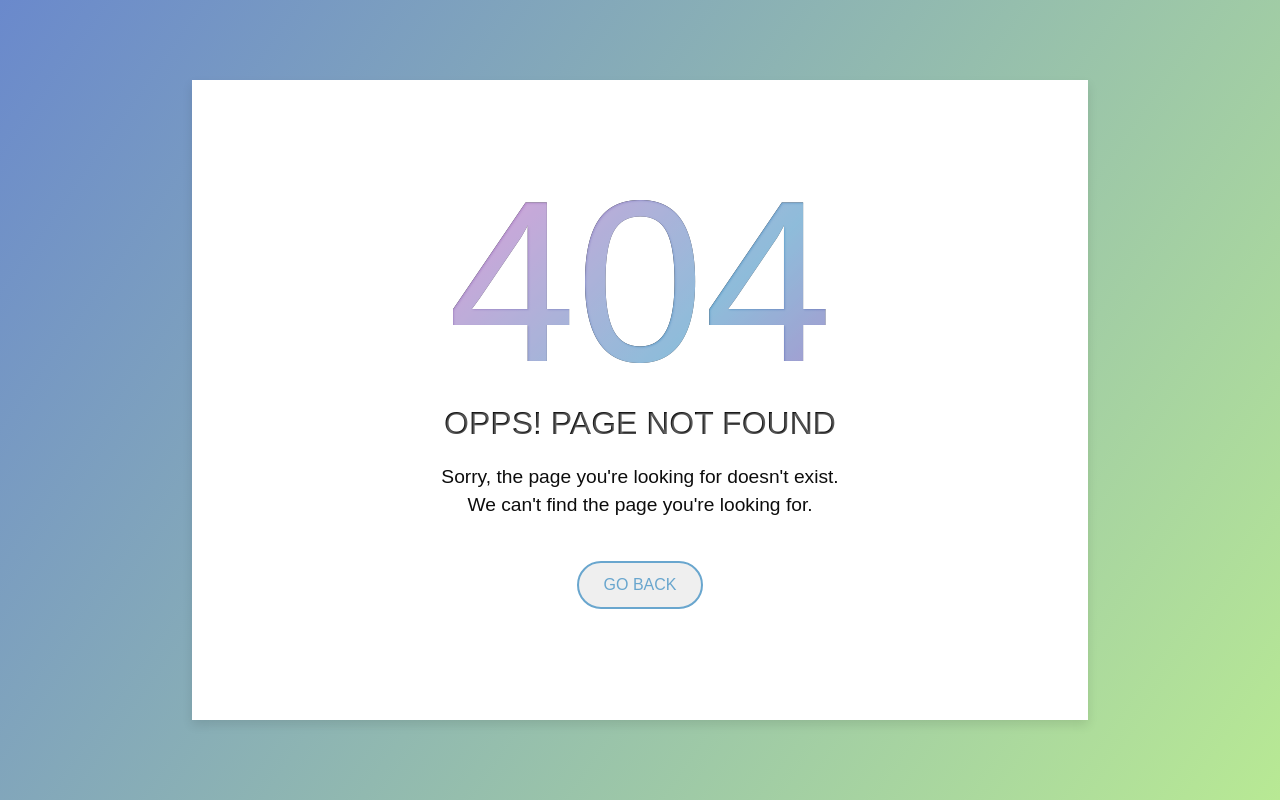
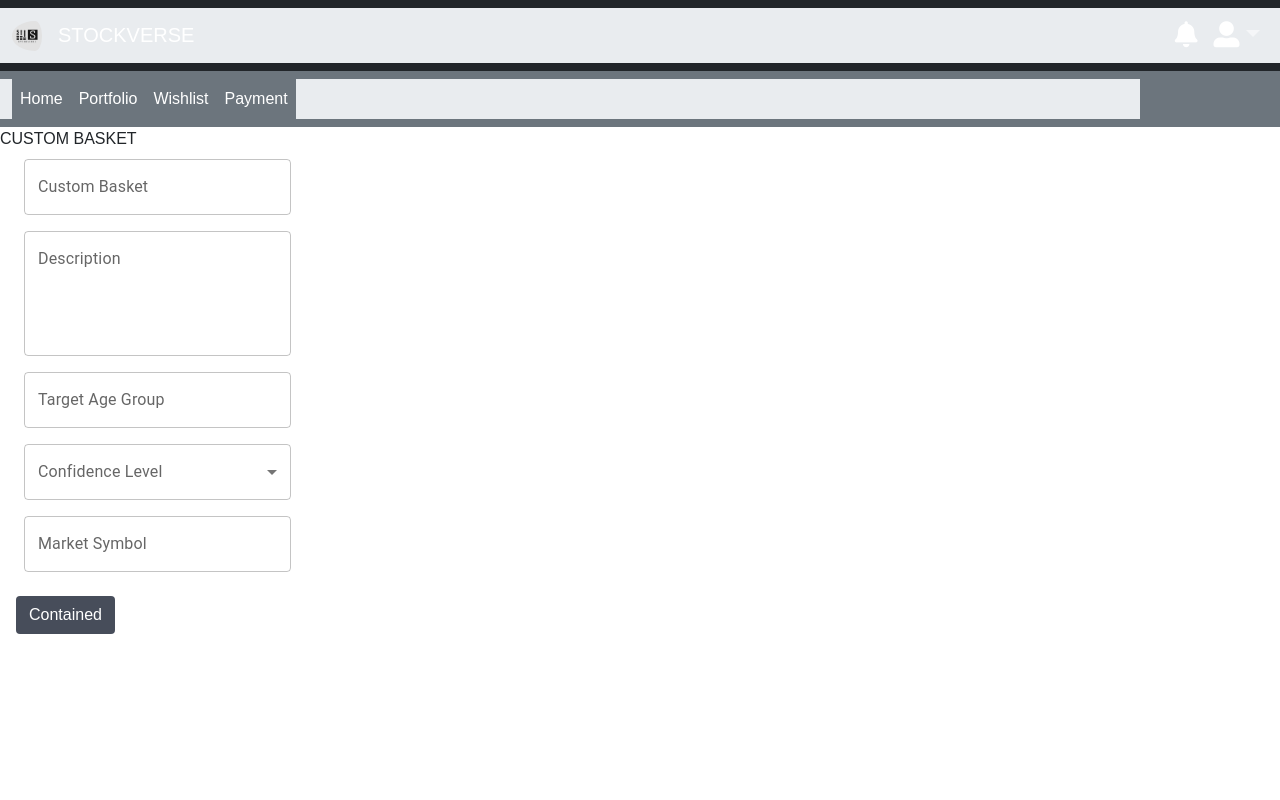
Before and after one commit to srk1195/stockverse-front-end, a React (Create React App) app in the folder stockverse/: page /customBasketForm in a window 1280 px wide. Before the commit this address had no page. Built offline with nearby package versions, Linux system fonts and the light colour scheme.

Commit message:
Custom basket Design

```diff
--- a/stockverse/package.json
+++ b/stockverse/package.json
@@ -3,9 +3,10 @@
   "version": "0.1.0",
   "private": true,
   "dependencies": {
-    "@emotion/react": "^11.8.1",
+    "@emotion/react": "^11.8.2",
     "@emotion/styled": "^11.8.1",
-    "@mui/material": "^5.4.3",
+    "@mui/material": "^5.5.2",
+    "@mui/styled-engine-sc": "^5.5.2",
     "@testing-library/jest-dom": "^5.16.2",
     "@testing-library/react": "^12.1.2",
     "@testing-library/user-event": "^13.5.0",
@@ -16,6 +17,7 @@
     "react-dom": "^17.0.2",
     "react-router-dom": "^6.2.1",
     "react-scripts": "5.0.0",
+    "styled-components": "^5.3.5",
     "web-vitals": "^2.1.4"
   },
   "scripts": {
--- a/stockverse/src/App.js
+++ b/stockverse/src/App.js
@@ -1,38 +1,40 @@
-
-import './App.css';
-import { Routes, Route} from 'react-router-dom'
-import PageNotFound from './components/Pages/PageNotFound';
-import Form from './components/Pages/Form';
-import Home from './components/Pages/Home';
-import AdminDashboard from './components/Pages/AdminDashboard';
-import Payment from './components/Pages/Payment'
-import Portfolio from './components/Pages/Portfolio'
-import Dashboard from './components/Pages/Dashboard'
-import Wishlist from './components/Pages/Wishlist';
-import Register from './components/Pages/Register';
-import UsersList from './components/Pages/UserList';
-import Profile from './components/Pages/Profile';
+import "./App.css";
+import { Routes, Route } from "react-router-dom";
+import PageNotFound from "./components/Pages/PageNotFound";
+import Form from "./components/Pages/Form";
+import Home from "./components/Pages/Home";
+import AdminDashboard from "./components/Pages/AdminDashboard";
+import Payment from "./components/Pages/Payment";
+import Portfolio from "./components/Pages/Portfolio";
+import Dashboard from "./components/Pages/Dashboard";
+import Wishlist from "./components/Pages/Wishlist";
+import Register from "./components/Pages/Register";
+import UsersList from "./components/Pages/UserList";
+import Profile from "./components/Pages/Profile";
+import CustomBasketForm from "./components/Pages/CustomBasketForm";
+import CustomBasketList from "./components/Pages/CustomBasketList";
 function App() {
-
   return (
     <>
-    <Routes>
-       <Route exact path='/' element={ <Form />}  />
-       <Route exact path='/login' element={ <Form />}  />
-       <Route exact path='/register' element={ <Register />}/>
-       <Route exact path='/home' element={ <Home/>}/>
-       <Route exact path='/dashboard' element={ <Dashboard />}/>
-       <Route exact path='/payment' element={ <Payment />}/>
-       <Route exact path='/portfolio' element={ <Portfolio />}/>
-       <Route exact path='/wishlist' element={ <Wishlist />}/>
-       <Route exact path='/admin' element={<AdminDashboard/>}/>
-       <Route path="/usersList">
+      <Routes>
+        <Route exact path="/" element={<Form />} />
+        <Route exact path="/login" element={<Form />} />
+        <Route exact path="/register" element={<Register />} />
+        <Route exact path="/home" element={<Home />} />
+        <Route exact path="/dashboard" element={<Dashboard />} />
+        <Route exact path="/payment" element={<Payment />} />
+        <Route exact path="/portfolio" element={<Portfolio />} />
+        <Route exact path="/wishlist" element={<Wishlist />} />
+        <Route exact path="/admin" element={<AdminDashboard />} />
+        <Route exact path="/customBasketForm" element={<CustomBasketForm />} />
+        <Route exact path="/customBasketList" element={<CustomBasketList />} />
+        <Route path="/usersList">
           <Route path=":userId" element={<Profile></Profile>}></Route>
           <Route index element={<UsersList></UsersList>}></Route>
         </Route>
 
-       <Route exact path='*' element={ <PageNotFound />}/>
-     </Routes>
+        <Route exact path="*" element={<PageNotFound />} />
+      </Routes>
     </>
   );
 }
--- /dev/null
+++ b/stockverse/src/components/Css/CustomBasket.css
@@ -0,0 +1,8 @@
+.vertical-center {
+  align-items: center;
+}
+.container {
+  background-color: #e9ecef;
+  height: 100%;
+  width: 100%;
+}
--- /dev/null
+++ b/stockverse/src/components/Pages/CustomBasketForm.js
@@ -0,0 +1,156 @@
+import { Navigation } from "./Navigation";
+import "../Css/CustomBasket.css";
+import * as React from "react";
+import Box from "@mui/material/Box";
+import TextField from "@mui/material/TextField";
+import MenuItem from "@mui/material/MenuItem";
+import { useTheme } from "@mui/material/styles";
+import InputLabel from "@mui/material/InputLabel";
+import FormControl from "@mui/material/FormControl";
+import Select from "@mui/material/Select";
+import { Alert, Button } from "react-bootstrap";
+
+const CustomBasketAdmin = () => {
+  const theme = useTheme();
+
+  const [basketName, setBasketName] = React.useState("");
+  const [description, setDescription] = React.useState("");
+  const [ageGroup, setAgeGroup] = React.useState("");
+  const [confidenceLevel, setConfidenceLevel] = React.useState("");
+  const [marketSymbol, setMarketSymbol] = React.useState([]);
+  const [isVisibility, setIsVisibility] = React.useState(false);
+
+  const addCustomBasket = () => {
+    const requestOptions = {
+      method: "POST",
+      headers: { "Content-Type": "application/json" },
+      body: JSON.stringify({
+        basket_name: basketName,
+        description: description,
+        age_group: ageGroup,
+        confidence_level: confidenceLevel,
+        market_symbol: marketSymbol,
+        visibility: isVisibility,
+      }),
+    };
+    fetch(
+      "http://localhost:5000/api/customBasket/addCustomBasket",
+      requestOptions
+    )
+      .then((response) => response.json())
+      .then((data) => console.log(data));
+  };
+
+  const printValues = (event) => {
+    console.log("basketName " + basketName);
+    console.log("description " + description);
+    console.log("ageGroup " + ageGroup);
+    console.log("confidenceLevel " + confidenceLevel);
+    console.log("marketSymbol " + marketSymbol);
+    console.log("isVisibility " + isVisibility);
+  };
+
+  const [open, setOpen] = React.useState(false);
+
+  const handleChange = (event) => {
+    setConfidenceLevel(event.target.value);
+  };
+
+  const handleClose = () => {
+    setOpen(false);
+  };
+
+  const handleOpen = () => {
+    setOpen(true);
+  };
+
+  const handleBasketName = (e) => {
+    setBasketName(e.target.value);
+    console.log(basketName);
+  };
+
+  const handleDescription = (e) => {
+    setDescription(e.target.value);
+    console.log(description);
+  };
+
+  return (
+    <>
+      <Navigation />
+      <div className="vertical-center">CUSTOM BASKET</div>
+      <div style={{ marginLeft: 16, marginRight: 16 }}>
+        <Box
+          component="form"
+          sx={{
+            "& .MuiTextField-root": { m: 1, width: "25ch" },
+          }}
+          noValidate
+          autoComplete="off"
+        >
+          <div>
+            <TextField
+              style={{ width: "30ch" }}
+              id="outlined-search"
+              type="search"
+              label="Custom Basket"
+              value={basketName}
+              onChange={handleBasketName}
+            />
+          </div>
+          <TextField
+            id="outlined-multiline-static"
+            label="Description"
+            multiline
+            rows={4}
+            value={description}
+            onChange={handleDescription}
+            style={{ width: "30ch" }}
+          />
+          <TextField
+            style={{ width: "30ch" }}
+            id="outlined-search"
+            type="Target Age Group"
+            label="Target Age Group"
+            value={ageGroup}
+          />
+          <FormControl sx={{ m: 1, width: "30ch" }}>
+            <InputLabel id="demo-controlled-open-select-label">
+              Confidence Level
+            </InputLabel>
+            <Select
+              labelId="demo-controlled-open-select-label"
+              id="demo-controlled-open-select"
+              open={open}
+              onClose={handleClose}
+              onOpen={handleOpen}
+              value={confidenceLevel}
+              label="Confidence Level"
+              onChange={handleChange}
+            >
+              <MenuItem value={"High"}>High</MenuItem>
+              <MenuItem value={"Medium"}>Medium</MenuItem>
+              <MenuItem value={"Low"}>Low</MenuItem>
+            </Select>
+          </FormControl>
+          <TextField
+            style={{ width: "30ch" }}
+            id="outlined-search"
+            type="search"
+            label="Market Symbol"
+          />
+        </Box>
+        <Button
+          onClick={() => {
+            alert("Space");
+          }}
+          style={{ backgroundColor: "#474d5a", color: "white" }}
+          variant="contained"
+        >
+          Contained
+        </Button>
+      </div>
+    </>
+  );
+};
+
+export default CustomBasketAdmin;
--- /dev/null
+++ b/stockverse/src/components/Pages/CustomBasketList.js
@@ -0,0 +1,86 @@
+import React, { useEffect, useState } from "react";
+import { Navigation } from "./Navigation";
+import { useNavigate } from "react-router-dom";
+import "../Css/CustomBasket.css";
+
+import {
+  Button,
+  Card,
+  Row,
+  FloatingLabel,
+  ListGroup,
+  Form,
+  Container,
+  Col,
+  Modal,
+  Table,
+} from "react-bootstrap";
+import axios from "axios";
+
+const CustomBasketList = () => {
+  const [basketList, setBasketList] = useState([]);
+
+  useEffect(() => {
+    fetchCustomBaskets();
+  }, []);
+
+  const fetchCustomBaskets = () => {
+    axios
+      .get("http://localhost:5000/api/customBasket/getCustomBasketList")
+      .then((res) => {
+        if (res.status === 200) {
+          setBasketList(res.data);
+        } else {
+          alert("Error with the api");
+        }
+      });
+  };
+
+  return (
+    <>
+      <div className="container">
+        <div>CustomBasketList</div>(
+        <div>
+          <Row className="p-3"></Row>
+          <Container className="p-1 bg-container container">
+            <Row className="p-3">
+              <Col className="p-3">
+                <Card>
+                  <Table striped bordered hover className="p-1">
+                    <thead>
+                      <tr>
+                        <th>Basket Name</th>
+                        <th>Description</th>
+                        <th>Age Group</th>
+                        <th>Confidence Level</th>
+                        <th>MarketSymbol</th>
+                      </tr>
+                    </thead>
+                    <tbody>
+                      {basketList.map((item) => (
+                        <tr>
+                          <td>{item.basket_name}</td>
+                          <td>{item.description}</td>
+                          <td>{item.age_group}</td>
+                          <td>{item.confidence_level}</td>
+                          <td>
+                            {item.market_symbol
+                              .toString()
+                              .replaceAll(",", ", ")}
+                          </td>
+                        </tr>
+                      ))}
+                    </tbody>
+                  </Table>
+                </Card>
+              </Col>
+            </Row>
+          </Container>
+        </div>
+      </div>
+      )
+    </>
+  );
+};
+
+export default CustomBasketList;
```
